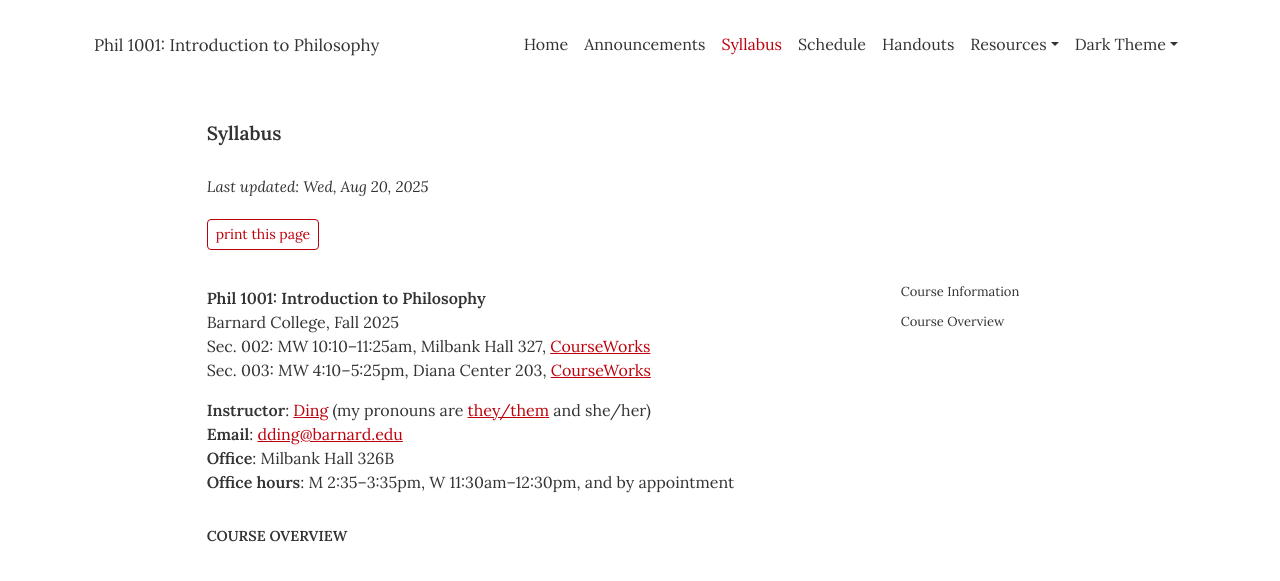
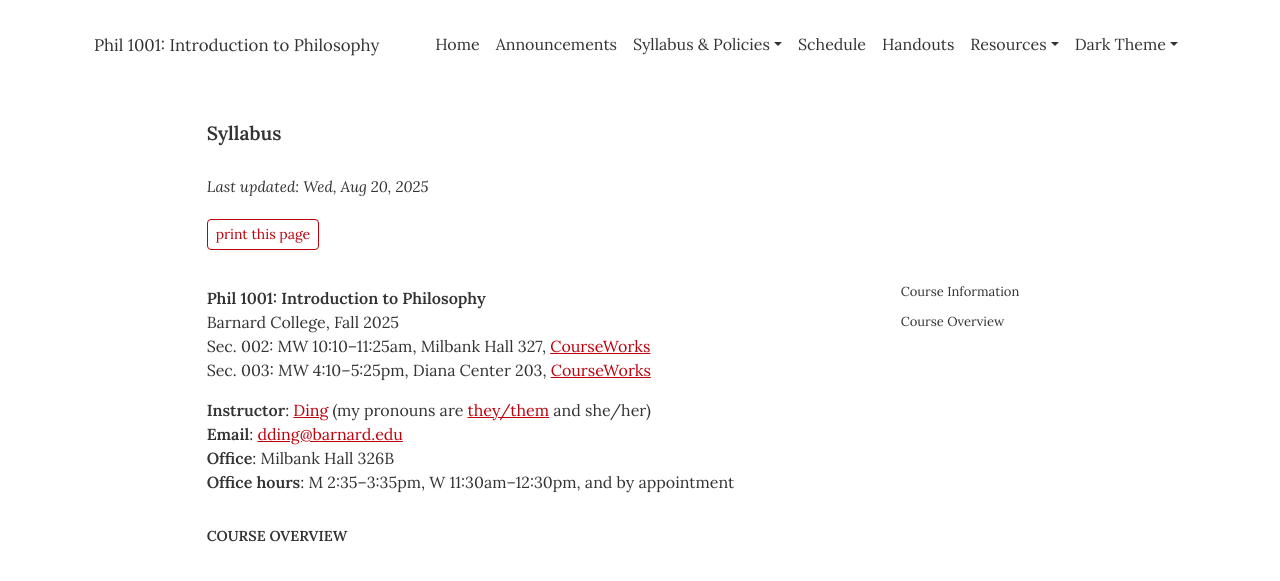
Before and after one commit to dingherself/intro, a Jekyll site: the page built from syllabus.md, in a window 1280 px wide. Shown: the top 581 px of the page. Built offline with Jekyll 4.4.1, drawn with Linux system fonts in a browser that asks for light colours.

Commit message:
redo nav bar

```diff
--- a/_includes/navbar.html
+++ b/_includes/navbar.html
@@ -1,5 +1,5 @@
     <div class="container mt-4 mb-2 mb-lg-4" style="padding-left: 1.5em; padding-right: 1.5em;">
-      <nav class="navbar navbar-expand-lg">
+      <nav class="navbar navbar-expand-xl">
         <a class="navbar-brand mb-0 d-inline d-md-none" style="font-weight: 400;" href="{{ site.url}}">{{ site.course_number }}: {{ site.course_title_short | smartify }}</a>
         <a class="navbar-brand mb-0 d-none d-md-inline" style="font-weight: 400;" href="{{ site.url}}">{{ site.course_number }}: {{ site.course_title | smartify }}</a>
         <button class="navbar-toggler" type="button" data-bs-toggle="collapse" data-bs-target="#navbarResponsive" aria-controls="navbarResponsive" aria-expanded="false" aria-label="Toggle Navigation">
@@ -7,6 +7,36 @@
         </button>
         <div class="collapse navbar-collapse" id="navbarResponsive">
           <ul class="navbar-nav ms-auto">
+          {%- if page.group == 'index' %}
+            <li class="nav-item">
+              <a class="nav-link active" aria-current="page" href="{{ site.url}}">Home
+              <span class="visually-hidden">(current)</span>
+              </a>
+            </li>
+          {%- else %}
+            <li class="nav-item">
+              <a class="nav-link" href="{{ site.url}}">Home</a>
+            </li>
+          {%- endif -%}
+          {%- if page.group == 'announcements' %}
+            <li class="nav-item">
+              <a class="nav-link active" aria-current="page" href="{{ site.baseurl }}{% link announcements.html %}">Announcements
+              <span class="visually-hidden">(current)</span>
+              </a>
+            </li>
+          {%- else %}
+            <li class="nav-item">
+              <a class="nav-link" href="{{ site.baseurl }}{% link announcements.html %}">Announcements</a>
+            </li>
+          {%- endif -%}
+            <li class="nav-item dropdown">
+              <a class="nav-link dropdown-toggle" href="#" role="button" data-bs-toggle="dropdown" aria-expanded="false">Syllabus & Policies</a>
+              <ul class="dropdown-menu">
+{%- assign pages_list = site.pages -%}
+{%- assign group = 'syllabus' -%}
+{% include resources_list.html %}
+              </ul>
+            </li>
 {%- assign pages_list = site.pages -%}
 {%- assign group = 'navigation' -%}
 {% include pages_list.html %}
--- a/announcements.html
+++ b/announcements.html
@@ -2,8 +2,7 @@
 layout: default
 posts_category: announcements
 title:  "Announcements"
-group: navigation
-order: 3
+group: announcements
 ---
 
 <h1>Announcements</h1>
--- a/index.html
+++ b/index.html
@@ -1,8 +1,7 @@
 ---
 layout: default
 title: Home
-group: navigation
-order: 1
+group: index
 ---
 
 <p class="mx-auto" style="margin-top: 2rem; max-width: 700px;"><a href="https://windsunandcolorado.wordpress.com/wp-content/uploads/2014/04/q4sxj-1.png"><img class="img-fluid" src="https://windsunandcolorado.wordpress.com/wp-content/uploads/2014/04/q4sxj-1.png" alt="Comic strip; alt text follows the image below."></a></p>
```
Also changed, not shown: course-policies.md (added, +8 -0 lines), syllabus.md (+2 -1 lines).
